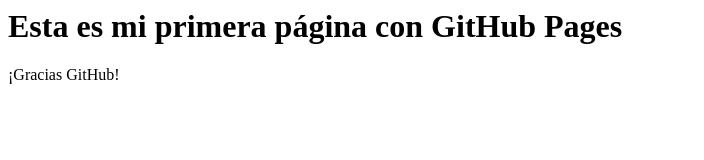
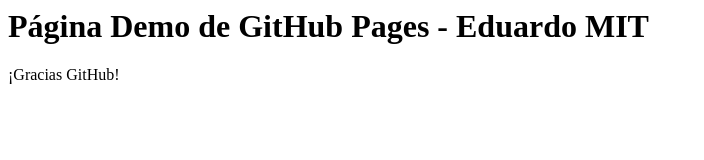
Before and after one commit to alvameduardo/proyectodemo, a plain HTML site: page index.html in a window 1280 px wide. Shown: the whole page, without its empty margins (0-704 px from the left). Drawn offline with Linux system fonts and the light colour scheme.

Commit message:
Update index.html

```diff
--- a/index.html
+++ b/index.html
@@ -1,3 +1,3 @@
 <html>
-<h1> Esta es mi primera página con GitHub Pages </h1> <p>¡Gracias GitHub!</p>
+<h1> Página Demo de GitHub Pages - Eduardo MIT </h1> <p>¡Gracias GitHub!</p>
 </html>
```
